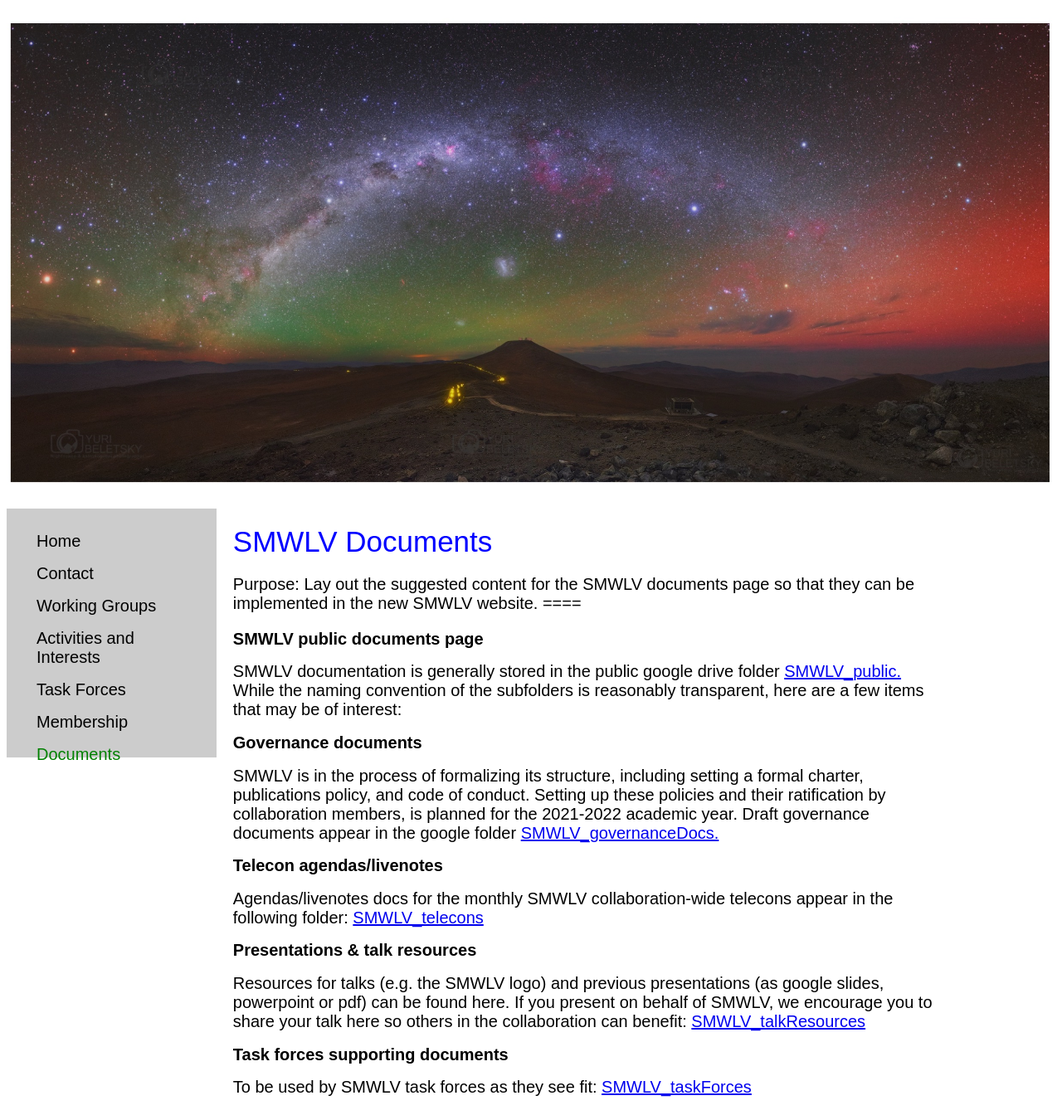
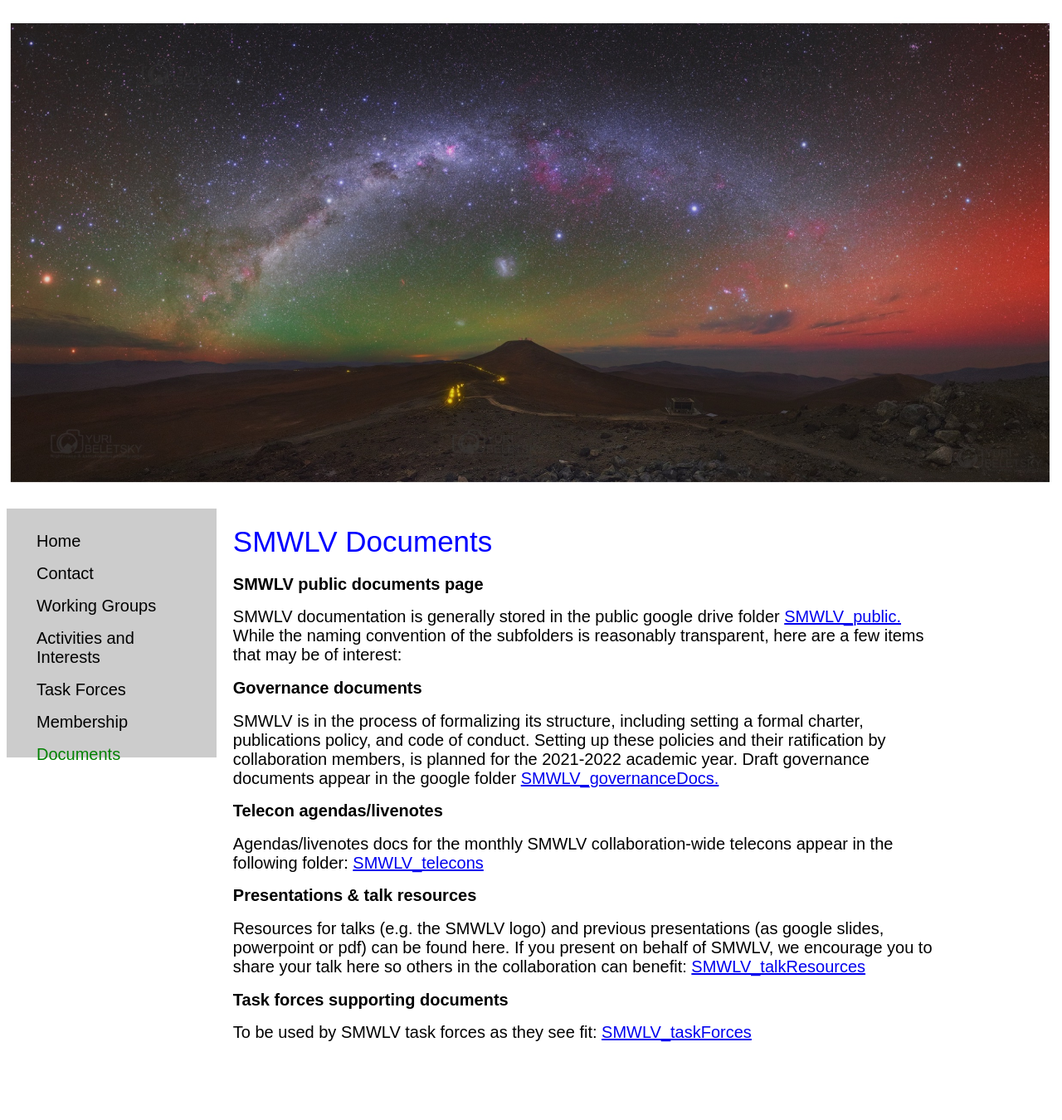
Before and after one commit to Rubin-SMWLV/Rubin-SMWLV.github.io, a Jekyll site: the page built from documents.html, in a window 1280 px wide. Shown: the whole page at 83% size. Built offline with Jekyll 4.4.1, drawn with Linux system fonts in a browser that asks for light colours; after the commit the page ends 1284 px from its top, so only the background shows below that.

Commit message:
minor doc page edit

```diff
--- a/documents.html
+++ b/documents.html
@@ -4,11 +4,6 @@ title: Documents
 ---
 <page-title>SMWLV Documents</page-title>
 <p>
-Purpose:
-Lay out the suggested content for the SMWLV documents page so that
-they can be implemented in the new SMWLV website.
-
-====
 
 <h2>SMWLV public documents page</h2>
 
```
